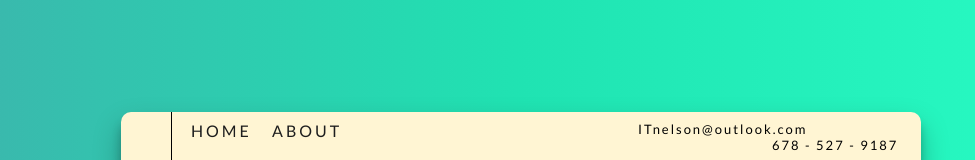
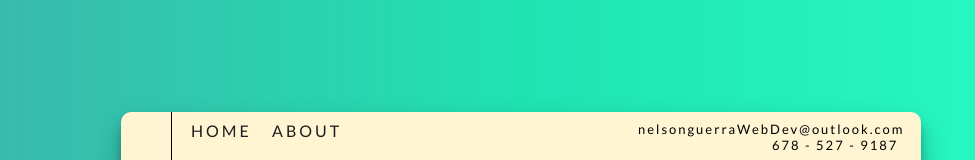
Before and after one commit to IT-Nelson-Guerra/ITNelson.tech, a plain HTML site: page projects.html in a window 1280 px wide. Shown: the top 160 px of the page, without its empty margins (119-1094 px from the left). Drawn offline with nearby package versions, Linux system fonts and the light colour scheme; a script that the page names is missing; a web font is replaced by a local one.

Commit message:
Update projects.html

```diff
--- a/projects.html
+++ b/projects.html
@@ -104,7 +104,7 @@
 
                 <div class="email-projects" id="email-projects">
                     <div id="email-slide">
-                        <p>ITnelson@outlook.com</p>
+                        <p>nelsonguerraWebDev@outlook.com</p>
                         <p class="number">678 - 527 - 9187</p>
                     </div>
                 </div>
```
